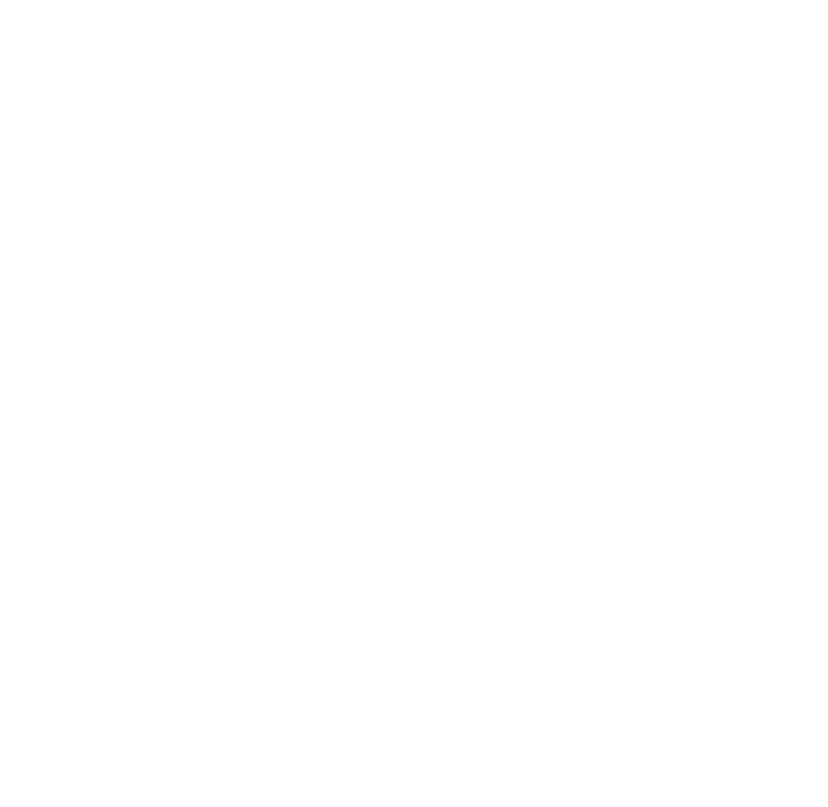
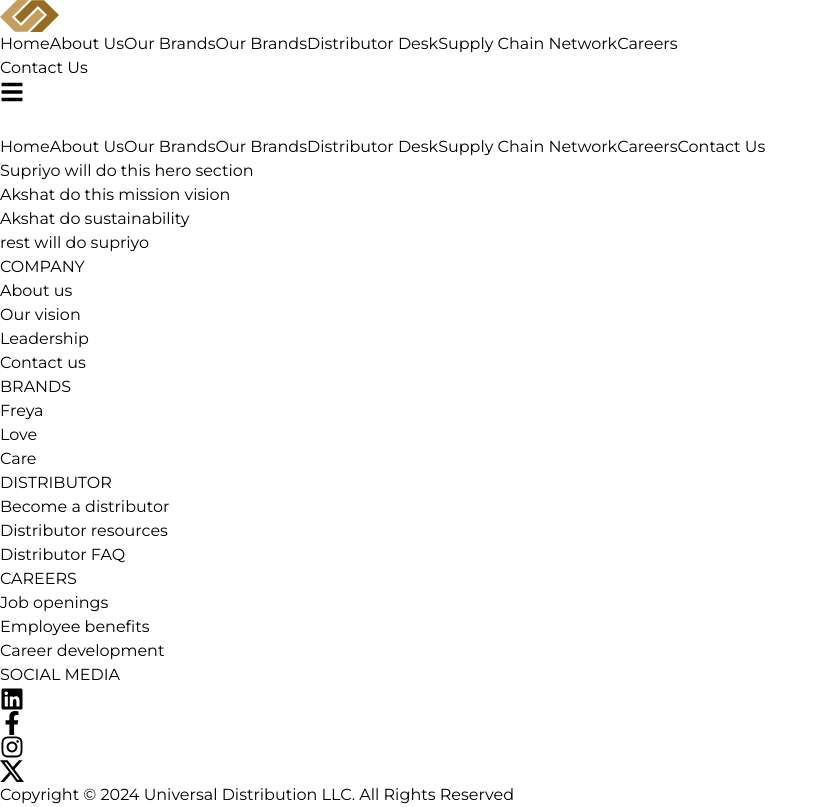
Before and after one commit to agence-github/universal-website, a React (Vite) app: page /about in a window 1280 px wide. Before the commit this address had no page. Shown: the whole page, without its empty margins (0-828 px from the left). Built offline with nearby package versions, Linux system fonts and the light colour scheme.

Commit message:
assigned task

```diff
--- a/src/App.jsx
+++ b/src/App.jsx
@@ -6,12 +6,14 @@
   useLocation,
 } from "react-router-dom";
 import Homepage from "./pages/Home/Homepage"
+import AboutPage from "./pages/AboutUs/AboutPage";
 
 export default function App() {
   return (
     <BrowserRouter>
       <Routes>
         <Route path="/" element={<Homepage />} />
+        <Route path="/about" element={<AboutPage />}/>
       </Routes>
     </BrowserRouter>
   )
--- /dev/null
+++ b/src/pages/AboutUs/AboutHero.jsx
@@ -0,0 +1,13 @@
+import React from 'react'
+import { motion } from "framer-motion";
+import abouthero from "/assets/about-hero.webp";
+
+const AboutHero = () => {
+  return (
+    <section>
+      Supriyo will do this hero section
+    </section>
+  )
+}
+
+export default AboutHero
--- a/src/pages/AboutUs/AboutPage.jsx
+++ b/src/pages/AboutUs/AboutPage.jsx
@@ -1,11 +1,38 @@
-import React from 'react'
+import React from "react";
+import Navbar from "../../components/Navbar";
+import Footer from "../../components/Footer";
+import AboutHero from "./AboutHero";
+import MissionVision from "./MissionVision";
+import Sustainability from "./Sustainability";
 
 const AboutPage = () => {
   return (
-    <div>
+    <main className="bg-[#FAF5EF]">
+      <Navbar />
 
-    </div>
-  )
-}
+      <section>
+        <AboutHero />
+      </section>
 
-export default AboutPage
+      <section>
+        <MissionVision />
+      </section>
+
+      <section>
+        <Sustainability />
+      </section>
+
+      <section>
+        rest will do supriyo
+      </section>
+
+      <section></section>
+
+      <section></section>
+
+      <Footer />
+    </main>
+  );
+};
+
+export default AboutPage;
--- /dev/null
+++ b/src/pages/AboutUs/MissionVision.jsx
@@ -0,0 +1,11 @@
+import React from 'react'
+
+const MissionVision = () => {
+  return (
+    <section>
+      Akshat do this mission vision
+    </section>
+  )
+}
+
+export default MissionVision
--- /dev/null
+++ b/src/pages/AboutUs/Sustainability.jsx
@@ -0,0 +1,11 @@
+import React from 'react'
+
+const Sustainability = () => {
+  return (
+    <section>
+      Akshat do sustainability
+    </section>
+  )
+}
+
+export default Sustainability
```
Also changed, not shown: public/assets/about-hero.webp (added).
